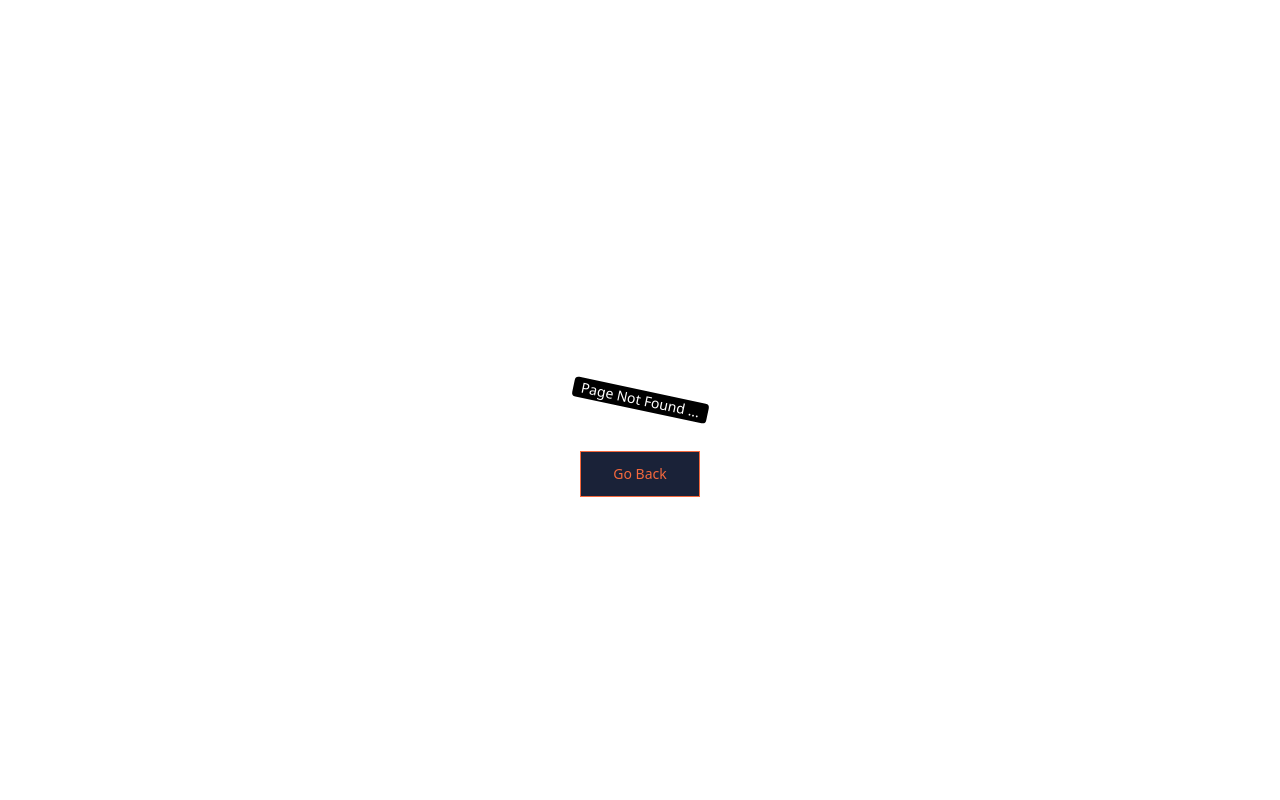
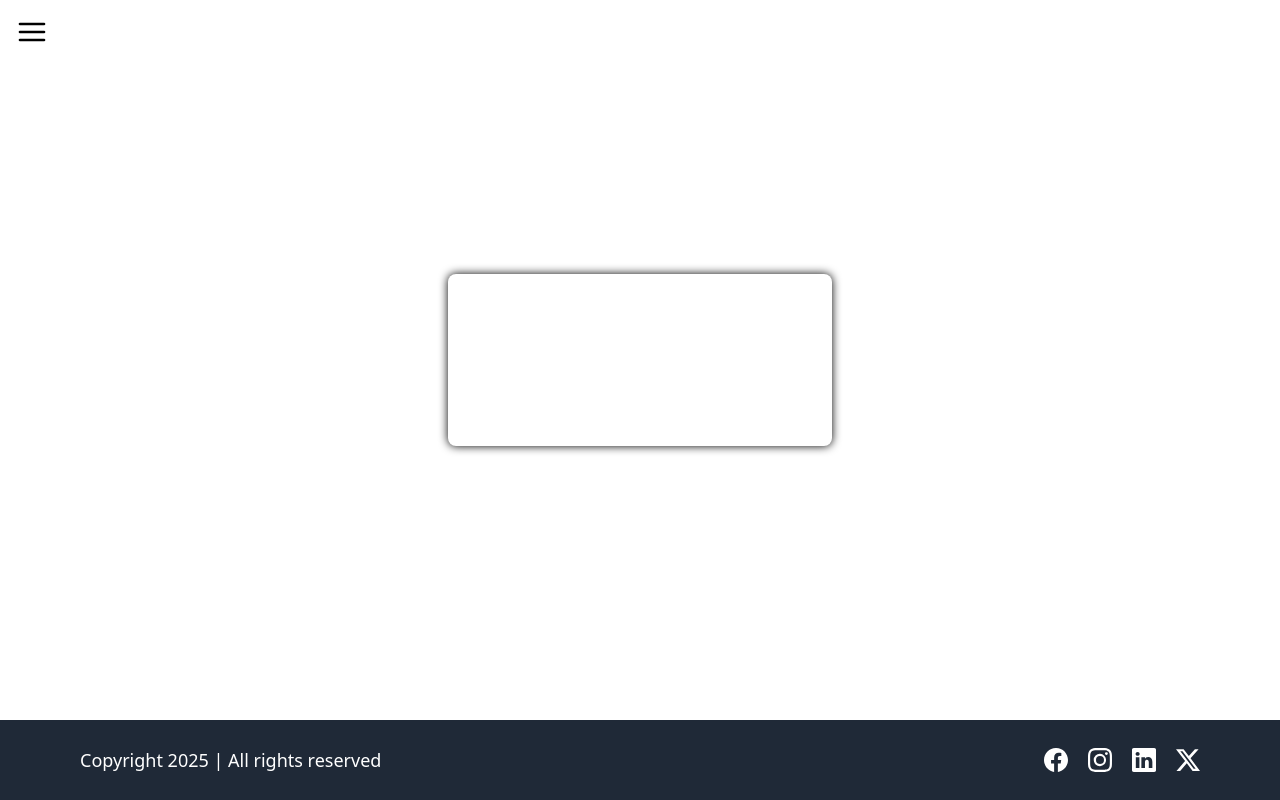
Before and after one commit to sipunpanda/FullStack-LMS, a React (Vite) app in the folder client/: page /signup in a window 1280 px wide. Before the commit this address had no page. Built offline with nearby package versions, Linux system fonts and the light colour scheme.

Commit message:
Signup page with connection to backend

```diff
--- a/client/src/App.jsx
+++ b/client/src/App.jsx
@@ -3,6 +3,7 @@
 import HomePage from './Pages/HomePage.jsx'
 import AboutUs from './Pages/AboutUs.jsx'
 import NotFound from './Pages/NotFound.jsx'
+import Signup from './Pages/Signup.jsx'
 
 function App() {
 
@@ -11,6 +12,7 @@
    <Routes>
     <Route path='/' element ={<HomePage /> } > </Route>
     <Route path='/about' element ={<AboutUs /> } > </Route>
+    <Route path='/signup' element ={<Signup /> } > </Route>
     <Route path='*' element ={<NotFound />} > </Route>
     </Routes>
     </>
--- a/client/src/Layouts/HomeLayout.jsx
+++ b/client/src/Layouts/HomeLayout.jsx
@@ -94,7 +94,7 @@
                                         <Link to="/login">Login </Link>
                                     </button>
                                     <button className="btn btn-secondary btn-sm font-semibold rounded-md w-[50%]">
-                                        <Link to="/register"> Signup</Link>
+                                        <Link to="/signup"> Signup</Link>
                                     </button>
                                 </div>
                                 </li>
--- /dev/null
+++ b/client/src/Pages/Signup.jsx
@@ -0,0 +1,34 @@
+import { useState } from "react";
+import HomeLayout from "../Layouts/HomeLayout";
+import { BsPersonCircle } from "react-icons/bs";
+
+function Signup(){
+
+const [previewImage, setPreviewImage] = useState("");
+
+    return(
+      <HomeLayout >
+        <div className="flex items-center justify-center h-[90vh]">
+            <form className="flex flex-col justify-center gap-3 rounded-lg p-4 text-white w-96 shadow-[0_0_10px_black] w-" >
+                <h1 className="text-center text-2xl font-bold">
+                    Registration Page
+                </h1>
+
+                <label htmlFor="image_upload" className="cursor-pointer">
+                    {
+                        previewImage?
+                        <img src={previewImage} alt="preview" className="w-32 h-32 object-cover rounded-full m-auto" />
+                        :
+                        <BsPersonCircle className="w-24 h-24 rounded-full m-auto"/>
+                    }
+                </label>
+
+            </form>
+
+        </div>
+
+      </HomeLayout>
+    )
+}
+
+export default Signup;
```
